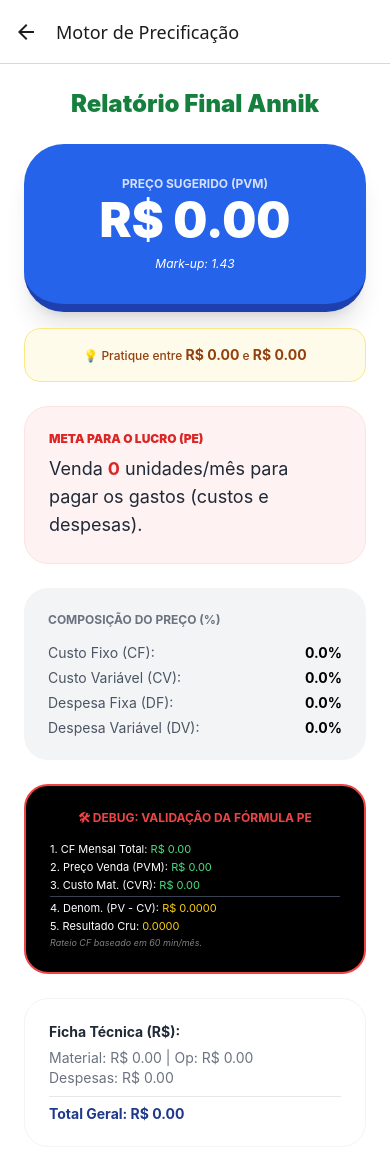
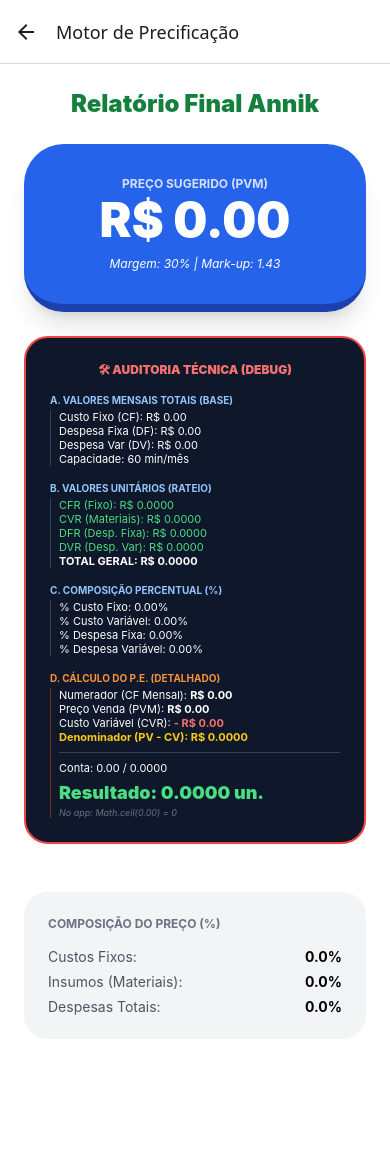
Before and after one commit to Predr0/precificacao-app, a React Native app: screen /CalculoProduto in a window 390 px wide. Shown: the top 1160 px of the page. After the commit the page ends 1111 px from the top, so only its background shows below. Built offline with nearby package versions, Linux system fonts and the light colour scheme.

Commit message:
feat/debug adicionado

```diff
--- a/src/context/AppContext.js
+++ b/src/context/AppContext.js
@@ -3,6 +3,9 @@ import React, { createContext, useState } from 'react';
 export const AppContext = createContext();
 
 export const AppProvider = ({ children }) => {
+  const removerItem = (id, lista, setLista) => {
+  setLista(lista.filter(item => item.id !== id));
+};
   const [config, setConfig] = useState({ salario: '', dias: '', horas: '', lucroDesejado: '30' });
   const [insumos, setInsumos] = useState([]);
   const [listaCustosFixos, setListaCustosFixos] = useState([]);
--- a/src/screens/CalculoProduto.js
+++ b/src/screens/CalculoProduto.js
@@ -12,48 +12,48 @@ export default function CalculoProduto() {
   } = useContext(AppContext);
 
   const calcular = () => {
-    // Inputs básicos do Contexto
+    // 1. DADOS DE TEMPO
     const dias = parseFloat(config.dias) || 1;
     const horas = parseFloat(config.horas) || 1;
     const tempoProd = parseFloat(config.tempoProducao) || 1;
     const minutosTotaisMes = dias * horas * 60;
     const lucroDesejado = parseFloat(config.lucroDesejado) || 0;
 
-    // RF05: CVR (Materiais)
+    // 2. CVR (Custo Variável Unitário - Materiais)
+    // Aqui somamos todos os insumos que você cadastrou
     const CVR = insumos.reduce((acc, curr) => acc + (parseFloat(curr.custoFração) || 0), 0);
 
-    // RF06, RF07 e RF08: Rateios
+    // 3. RATEIOS (RF06, RF07, RF08)
     const CFR = (totalCF_Mensal / minutosTotaisMes) * tempoProd;
     const DFR = (totalDF_Mensal / minutosTotaisMes) * tempoProd;
     const DVR = (totalDV_Mensal / minutosTotaisMes) * tempoProd;
 
-    // RF09: Total Geral
+    // 4. TOTAL GERAL (RF09)
     const totalGeral = CFR + CVR + DFR + DVR;
 
-    // RF10: Porcentagens
+    // 5. PORCENTAGENS (RF10)
     const pCF = totalGeral > 0 ? (CFR / totalGeral) * 100 : 0;
     const pCV = totalGeral > 0 ? (CVR / totalGeral) * 100 : 0;
     const pDF = totalGeral > 0 ? (DFR / totalGeral) * 100 : 0;
     const pDV = totalGeral > 0 ? (DVR / totalGeral) * 100 : 0;
 
-    // RF12: PV Tradicional
+    // 6. PREÇOS (RF12, RF13)
     const PV = totalGeral + (totalGeral * (lucroDesejado / 100));
-
-    // RF13: PVM Mark-up
     const denominadorMarkup = 100 - (pDF + pDV + lucroDesejado);
     const markupIndice = denominadorMarkup > 0 ? 100 / denominadorMarkup : 1;
     const PVM = totalGeral * markupIndice;
 
-    // RF14: PE (Ponto de Equilíbrio)
+    // 7. PONTO DE EQUILÍBRIO (RF14)
+    // Ponto de Equilíbrio = Custo Fixo Mensal / (Preço de Venda Mark-up - Custo Variável Unitário)
     const denominadorPE = PVM - CVR;
     const PE = denominadorPE > 0 ? totalCF_Mensal / denominadorPE : 0;
 
-    // CRÍTICO: Todos os valores usados no JSX devem estar no return abaixo!
     return {
       CFR, CVR, DFR, DVR, totalGeral,
       PV, markupIndice, PVM, PE,
       pCF, pCV, pDF, pDV,
-      denominadorPE, minutosTotaisMes
+      denominadorPE, minutosTotaisMes, denominadorMarkup,
+      dias, horas, tempoProd, lucroDesejado
     };
   };
 
@@ -63,76 +63,70 @@ export default function CalculoProduto() {
     <ScrollView className="flex-1 bg-white p-6">
       <Text className="text-2xl font-black text-green-700 mb-6 text-center">Relatório Final Annik</Text>
 
-      {/* Box do Preço Sugerido */}
-      <View className="bg-blue-600 p-8 rounded-[40px] mb-4 shadow-xl border-b-8 border-blue-800">
+      <View className="bg-blue-600 p-8 rounded-[40px] mb-6 shadow-xl border-b-8 border-blue-800">
         <Text className="text-white opacity-80 uppercase text-xs font-bold text-center mb-1">Preço Sugerido (PVM)</Text>
         <Text className="text-white text-5xl font-black text-center">R$ {res.PVM.toFixed(2)}</Text>
-        <Text className="text-white mt-3 text-center italic text-xs">Mark-up: {res.markupIndice.toFixed(2)}</Text>
+        <Text className="text-white mt-3 text-center italic text-xs">Margem: {res.lucroDesejado}% | Mark-up: {res.markupIndice.toFixed(2)}</Text>
       </View>
 
-      {/* Faixa de Preço RF15 */}
-      <View className="bg-amber-50 p-4 rounded-2xl mb-6 border border-amber-200">
-        <Text className="text-amber-800 text-center font-medium text-xs">
-          💡 Pratique entre <Text className="font-bold text-sm">R$ {res.PV.toFixed(2)}</Text> e <Text className="font-bold text-sm">R$ {res.PVM.toFixed(2)}</Text>
-        </Text>
+      <View className="bg-slate-900 p-6 rounded-3xl mb-12 border-2 border-red-500">
+        <Text className="text-red-400 font-black uppercase mb-4 text-center text-xs">🛠 AUDITORIA TÉCNICA (DEBUG)</Text>
+
+        <Text className="text-blue-300 font-bold text-[10px] mb-1">A. VALORES MENSAIS TOTAIS (BASE)</Text>
+        <View className="mb-4 pl-2 border-l border-slate-700">
+          <Text className="text-white text-[11px]">Custo Fixo (CF): R$ {totalCF_Mensal.toFixed(2)}</Text>
+          <Text className="text-white text-[11px]">Despesa Fixa (DF): R$ {totalDF_Mensal.toFixed(2)}</Text>
+          <Text className="text-white text-[11px]">Despesa Var (DV): R$ {totalDV_Mensal.toFixed(2)}</Text>
+          <Text className="text-white text-[11px]">Capacidade: {res.minutosTotaisMes} min/mês</Text>
+        </View>
+
+        <Text className="text-blue-300 font-bold text-[10px] mb-1">B. VALORES UNITÁRIOS (RATEIO)</Text>
+        <View className="mb-4 pl-2 border-l border-slate-700">
+          <Text className="text-green-400 text-[11px]">CFR (Fixo): R$ {res.CFR.toFixed(4)}</Text>
+          <Text className="text-green-400 text-[11px]">CVR (Materiais): R$ {res.CVR.toFixed(4)}</Text>
+          <Text className="text-green-400 text-[11px]">DFR (Desp. Fixa): R$ {res.DFR.toFixed(4)}</Text>
+          <Text className="text-green-400 text-[11px]">DVR (Desp. Var): R$ {res.DVR.toFixed(4)}</Text>
+          <Text className="text-white font-bold text-[11px]">TOTAL GERAL: R$ {res.totalGeral.toFixed(4)}</Text>
+        </View>
+
+        <Text className="text-blue-300 font-bold text-[10px] mb-1">C. COMPOSIÇÃO PERCENTUAL (%)</Text>
+        <View className="mb-4 pl-2 border-l border-slate-700">
+          <Text className="text-white text-[11px]">% Custo Fixo: {res.pCF.toFixed(2)}%</Text>
+          <Text className="text-white text-[11px]">% Custo Variável: {res.pCV.toFixed(2)}%</Text>
+          <Text className="text-white text-[11px]">% Despesa Fixa: {res.pDF.toFixed(2)}%</Text>
+          <Text className="text-white text-[11px]">% Despesa Variável: {res.pDV.toFixed(2)}%</Text>
+        </View>
+
+        <Text className="text-orange-400 font-bold text-[10px] mb-1">D. CÁLCULO DO P.E. (DETALHADO)</Text>
+        <View className="pl-2 border-l border-orange-900">
+          <Text className="text-white text-[11px]">Numerador (CF Mensal): <Text className="font-bold">R$ {totalCF_Mensal.toFixed(2)}</Text></Text>
+          <Text className="text-white text-[11px]">Preço Venda (PVM): <Text className="font-bold">R$ {res.PVM.toFixed(2)}</Text></Text>
+          <Text className="text-white text-[11px]">Custo Variável (CVR): <Text className="font-bold text-red-400">- R$ {res.CVR.toFixed(2)}</Text></Text>
+          <Text className="text-yellow-400 font-bold text-[11px]">Denominador (PV - CV): R$ {res.denominadorPE.toFixed(4)}</Text>
+
+          <View className="h-[1px] bg-slate-700 my-2" />
+
+          <Text className="text-white text-[11px]">Conta: {totalCF_Mensal.toFixed(2)} / {res.denominadorPE.toFixed(4)}</Text>
+          <Text className="text-green-400 font-black text-lg mt-1">Resultado: {res.PE.toFixed(4)} un.</Text>
+          <Text className="text-gray-500 text-[9px] italic">No app: Math.ceil({res.PE.toFixed(2)}) = {Math.ceil(res.PE)}</Text>
+        </View>
       </View>
 
-      {/* Meta para o Lucro RF14 */}
-      <View className="bg-red-50 p-6 rounded-3xl mb-6 border border-red-100">
-        <Text className="text-red-600 uppercase text-xs font-black mb-2">Meta para o Lucro (PE)</Text>
-        <Text className="text-gray-800 text-lg">
-          Venda <Text className="font-bold text-red-600">{Math.ceil(res.PE)}</Text> unidades/mês para pagar os gastos (custos e despesas).
-        </Text>
-      </View>
 
-      {/* Composição RF10 */}
-      <View className="bg-gray-100 p-6 rounded-3xl mb-6">
+      <View className="bg-gray-100 p-6 rounded-3xl mb-12">
         <Text className="text-gray-500 uppercase text-xs font-bold mb-4">Composição do Preço (%)</Text>
         <View className="flex-row justify-between mb-2">
-          <Text className="text-gray-600">Custo Fixo (CF):</Text>
+          <Text className="text-gray-600">Custos Fixos:</Text>
           <Text className="font-bold">{res.pCF.toFixed(1)}%</Text>
         </View>
         <View className="flex-row justify-between mb-2">
-          <Text className="text-gray-600">Custo Variável (CV):</Text>
+          <Text className="text-gray-600">Insumos (Materiais):</Text>
           <Text className="font-bold">{res.pCV.toFixed(1)}%</Text>
         </View>
-        <View className="flex-row justify-between mb-2">
-          <Text className="text-gray-600">Despesa Fixa (DF):</Text>
-          <Text className="font-bold">{res.pDF.toFixed(1)}%</Text>
+        <View className="flex-row justify-between">
+          <Text className="text-gray-600">Despesas Totais:</Text>
+          <Text className="font-bold">{(res.pDF + res.pDV).toFixed(1)}%</Text>
         </View>
-        <View className="flex-row justify-between">
-          <Text className="text-gray-600">Despesa Variável (DV):</Text>
-          <Text className="font-bold">{res.pDV.toFixed(1)}%</Text>
-        </View>
-      </View>
-
-      {/* ------------------------------------------------------------ */}
-      {/* SEÇÃO DE DEBUG PARA VALIDAR AS 42 UNIDADES */}
-      {/* ------------------------------------------------------------ */}
-      <View className="bg-black p-6 rounded-3xl mb-6 border-2 border-red-500">
-        <Text className="text-red-500 font-bold uppercase mb-4 text-center text-xs">🛠 DEBUG: Validação da Fórmula PE</Text>
-
-        <View className="space-y-1">
-          <Text className="text-white text-[11px]">1. CF Mensal Total: <Text className="text-green-400">R$ {(totalCF_Mensal || 0).toFixed(2)}</Text></Text>
-          <Text className="text-white text-[11px]">2. Preço Venda (PVM): <Text className="text-green-400">R$ {res.PVM.toFixed(2)}</Text></Text>
-          <Text className="text-white text-[11px]">3. Custo Mat. (CVR): <Text className="text-green-400">R$ {res.CVR.toFixed(2)}</Text></Text>
-
-          <View className="h-[1px] bg-gray-700 my-2" />
-
-          <Text className="text-white text-[11px]">4. Denom. (PV - CV): <Text className="text-yellow-400">R$ {res.denominadorPE.toFixed(4)}</Text></Text>
-          <Text className="text-white text-[11px]">5. Resultado Cru: <Text className="text-yellow-400">{res.PE.toFixed(4)}</Text></Text>
-
-          <Text className="text-white text-[9px] mt-2 italic opacity-50">Rateio CF baseado em {res.minutosTotaisMes} min/mês.</Text>
-        </View>
-      </View>
-
-      {/* Ficha Técnica Final */}
-      <View className="p-6 border border-gray-100 rounded-3xl mb-12">
-        <Text className="font-bold text-gray-800 mb-2">Ficha Técnica (R$):</Text>
-        <Text className="text-gray-500 text-sm">Material: R$ {res.CVR.toFixed(2)} | Op: R$ {res.CFR.toFixed(2)}</Text>
-        <Text className="text-gray-500 text-sm">Despesas: R$ {(res.DFR + res.DVR).toFixed(2)}</Text>
-        <View className="h-[1px] bg-gray-200 my-2" />
-        <Text className="font-bold text-blue-900">Total Geral: R$ {res.totalGeral.toFixed(2)}</Text>
       </View>
     </ScrollView>
   );
```
Also changed, not shown: src/screens/ConfiguracaoNegocio.js (+28 -25 lines).
